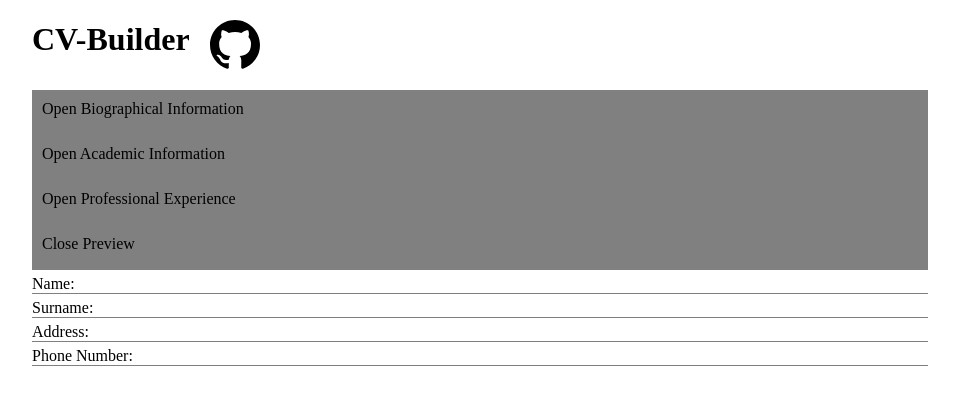
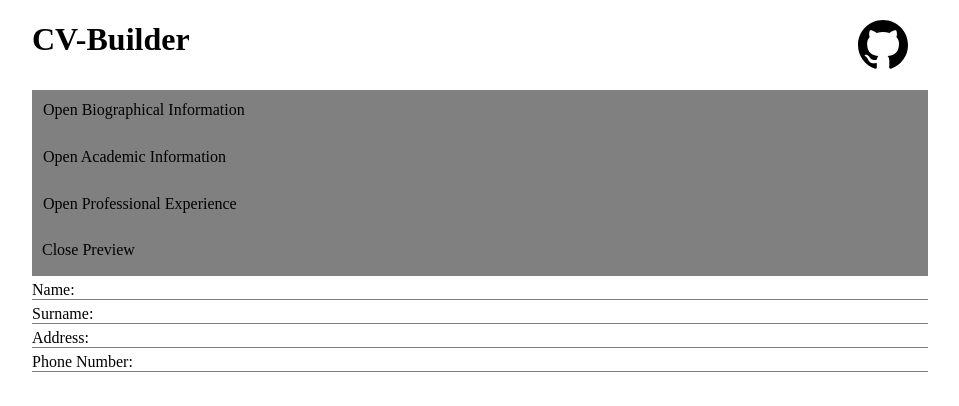
Before and after one commit to snt85c/CV-App, a React (Create React App) app: page / in a window 1280 px wide. Both pictures are taken after a click on the element "Open Preview". Shown: the top 406 px of the page, without its empty margins (160-1119 px from the left). Built offline with nearby package versions, Linux system fonts and the light colour scheme.

Commit message:
refactoring

```diff
--- a/src/App.css
+++ b/src/App.css
@@ -38,6 +38,7 @@ label {
 
 .inline {
   display: flex;
+  justify-content: space-between;
 }
 
 .fieldButton {
--- a/src/App.js
+++ b/src/App.js
@@ -1,7 +1,7 @@
 import React from "react";
 import Header from "./Header";
-import Field from "./components/Field";
-import Submit from "./components/Submit";
+import Section from "./components/Section";
+import Preview from "./components/Preview";
 import "./App.css";
 
 export class App extends React.Component {
@@ -34,25 +34,28 @@ export class App extends React.Component {
     return (
       <>
         <Header />
-        <Field
+        <Section
           name="Biographical Information"
-          id = {["name","surname","address","phoneNumber"]}
+          stateValue = {["name","surname","address","phoneNumber"]}
           elements={["Name", "Surname", "Address", "Phone Number"]}
+          data = {this.state}
           func={this.handleChange}
         />
-        <Field
+        <Section
           name="Academic Information"
-          id = {["degree","info1","info2"]}
+          stateValue = {["degree","info1","info2"]}
           elements={["Degree", "info1", "info2"]}
+          data = {this.state}
           func={this.handleChange}
         />
-        <Field
+        <Section
           name="Professional Experience"
-          id = {["employer","info1","info2"]}
+          stateValue = {["employer","info1","info2"]}
           elements={["Employer", "info3", "info4"]}
+          data = {this.state}
           func={this.handleChange}
         />
-        <Submit className="submit" data={this.state} />
+        <Preview className="submit" data={this.state} />
       </>
     );
   }
--- a/src/buttons/FieldButton.js
+++ /dev/null
@@ -1,7 +0,0 @@
-function FieldButton({name, func}){
-return(
-    <div className = "fieldButton" onClick={func}>{name}</div>
-)
-}
-
-export default FieldButton
--- a/src/components/Field.js
+++ /dev/null
@@ -1,50 +0,0 @@
-import React from "react";
-import Input from "./Input";
-import FieldButton from "../buttons/FieldButton";
-
-export default class BiographInfo extends React.Component {
-  constructor(props) {
-    super();
-    this.state = {
-      value: false,
-      name: props.name,
-      elements: props.elements,
-    };
-  }
-
-  handleClick = (e) => {
-    e.preventDefault();
-    this.setState(() => {
-      if (this.state.value === false) {
-        return { value: true };
-      }
-      return { value: false };
-    });
-  };
-
-  render() {
-    if (this.state.value === true) {
-      return (
-        <div style={{ border: "1px solid gray" }}>
-          <FieldButton
-            name={"Close " + this.state.name}
-            func={this.handleClick}
-          />
-          {this.state.elements.map((element, i) => {
-            return (
-              <Input
-                key={i}
-                id={this.props.id[i]}
-                name={element}
-                func={this.props.func}
-              />
-            );
-          })}
-        </div>
-      );
-    }
-    return (
-      <FieldButton name={"Open  " + this.state.name} func={this.handleClick} />
-    );
-  }
-}
--- /dev/null
+++ b/src/components/FieldButton.js
@@ -0,0 +1,9 @@
+function FieldButton({ name, func }) {
+  return (
+    <div className="fieldButton" onClick={func}>
+      {name}
+    </div>
+  );
+}
+
+export default FieldButton;
--- a/src/components/Input.js
+++ b/src/components/Input.js
@@ -1,11 +1,11 @@
-function Input({ id, name, func}) {
-
+function Input({ stateValue, name, data, func}) {
   return (
     <label>
       {name}
       <input
         className="input"
-        id={id}
+        id={stateValue}
+        value = {data[stateValue]}
         type="text"
         onChange={func}
       ></input>
--- /dev/null
+++ b/src/components/Preview.js
@@ -0,0 +1,41 @@
+import React from "react";
+import Output from "./Output";
+import FieldButton from "./FieldButton";
+
+class Preview extends React.Component {
+  constructor(props) {
+    super(props);
+    this.state = {
+      value: false,
+    };
+  }
+
+  handleClick = (e) => {
+    e.preventDefault();
+    this.setState(() => {
+      if (this.state.value === false) {
+        return { value: true };
+      }
+      return { value: false };
+    });
+  };
+
+  render() {
+    return (
+      <>
+        <FieldButton
+          name={this.state.value ? "Close Preview" : "Open Preview"}
+          func={this.handleClick}
+        />
+        <div style={{ display: this.state.value === true ? "block" : "none" }}>
+          <Output name="Name" data={this.props.data.name} />
+          <Output name="Surname" data={this.props.data.surname} />
+          <Output name="Address" data={this.props.data.address} />
+          <Output name="Phone Number" data={this.props.data.phoneNumber} />
+        </div>
+      </>
+    );
+  }
+}
+
+export default Preview;
--- /dev/null
+++ b/src/components/Section.js
@@ -0,0 +1,47 @@
+import React from "react";
+import Input from "./Input";
+import FieldButton from "./FieldButton";
+
+export default class Section extends React.Component {
+  constructor() {
+    super();
+    this.state = {
+      value: false,
+    };
+  }
+
+  handleClick = (e) => {
+    e.preventDefault();
+    this.setState(() => {
+      if (this.state.value === false) {
+        return { value: true };
+      }
+      return { value: false };
+    });
+  };
+
+  render() {
+    return (
+      <div style={{ border: "1px solid gray" }}>
+        <FieldButton
+          name={this.state.value? "Close "+ this.props.name : "Open " + this.props.name}
+          func={this.handleClick}
+        />
+        <div style={{display : this.state.value === true? "block" : "none"}}>
+          {this.props.elements.map((element, i) => {
+            return (
+              <Input
+                key={i}
+                stateValue={this.props.stateValue[i]}
+                name={element}
+                data={this.props.data}
+                func={this.props.func}
+              />
+            );
+          })}
+        </div>
+      </div>
+    );
+
+  }
+}
--- a/src/components/Submit.js
+++ /dev/null
@@ -1,56 +0,0 @@
-import React from "react";
-import Output from "./Output";
-import FieldButton from "../buttons/FieldButton";
-
-class Submit extends React.Component {
-  constructor(props) {
-    super(props);
-    this.state = {
-      name: "",
-      surname: "",
-      address: "",
-      phoneNumber: "",
-      value: false,
-    };
-  }
-
-  handleClick = (e) => {
-    e.preventDefault();
-
-    this.setState({
-      name: this.props.data.name,
-      surname: this.props.data.surname,
-      address: this.props.data.address,
-      phoneNumber: this.props.data.phoneNumber,
-    });
-
-    this.setState(() => {
-      if (this.state.value === false) {
-        return { value: true };
-      }
-      return { value: false };
-    });
-  };
-
-  renderSwitch = () => {
-    if (this.state.value === false) {
-      return <FieldButton name="Open Preview" func={this.handleClick} />;
-    }
-
-    return (
-      <>
-        <FieldButton name="Close Preview" func={this.handleClick} />
-        <Output name="Name" data={this.state.name} />
-        <Output name="Surname" data={this.state.surname} />
-        <Output name="Address" data={this.state.address} />
-        <Output name="Phone Number" data={this.state.phoneNumber} />
-      </>
-    );
-  };
-
-  render() {
-    return this.renderSwitch();
-  }
-}
-
-export default Submit;
```
